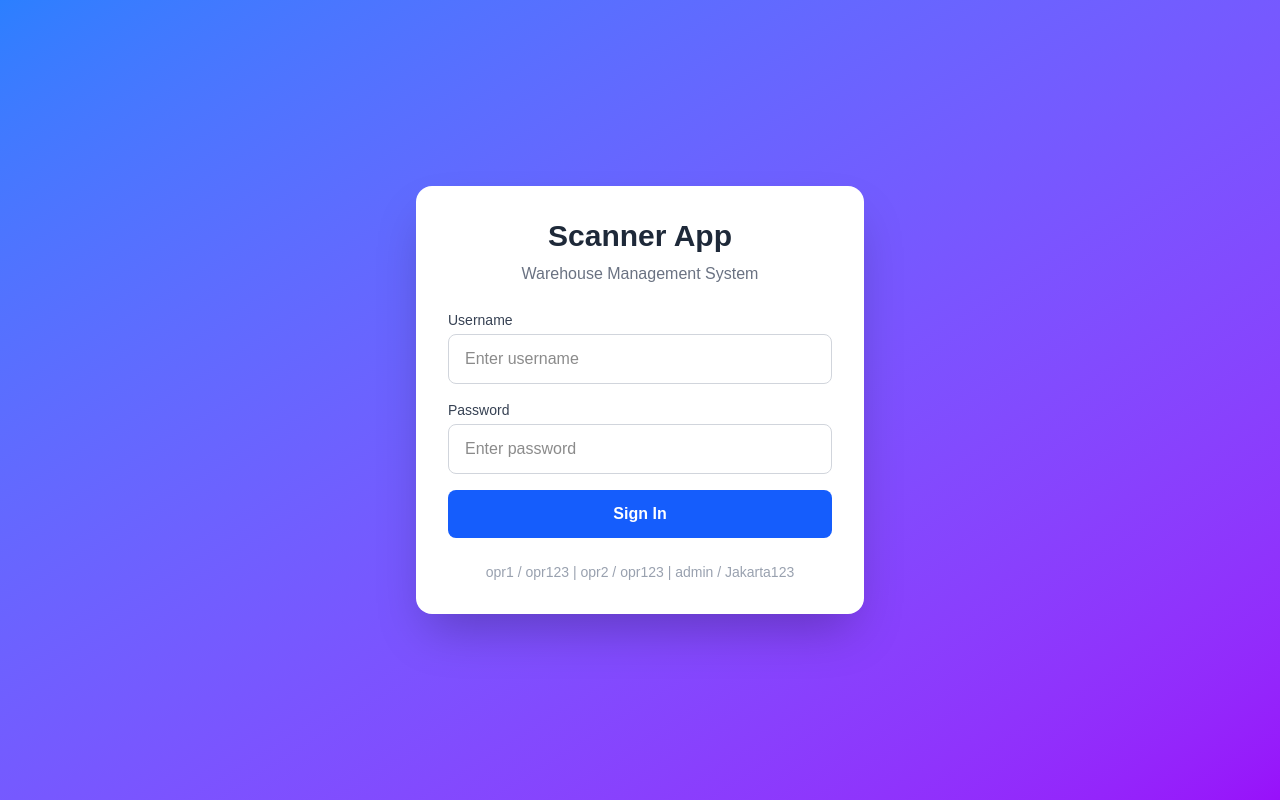
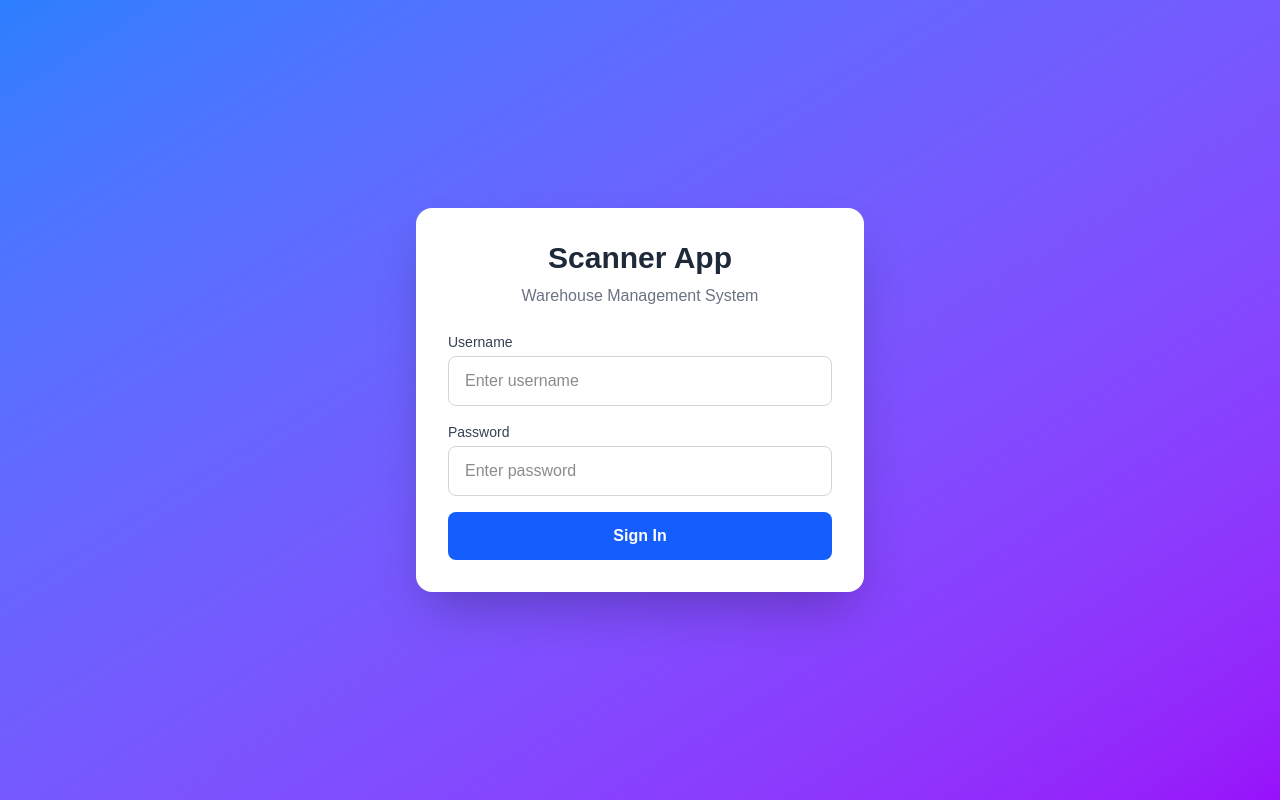
Before and after one commit to danya1830/Donaldson-Migration, a Next.js app: page /login in a window 1280 px wide. Built offline with nearby package versions, Linux system fonts and the light colour scheme.

Commit message:
Remove credentials hint from login page

```diff
--- a/src/app/login/page.tsx
+++ b/src/app/login/page.tsx
@@ -73,10 +73,6 @@ export default function LoginPage() {
           </div>
 
           <LoginForm />
-
-          <p className="mt-6 text-center text-sm text-gray-400">
-            opr1 / opr123 | opr2 / opr123 | admin / Jakarta123
-          </p>
         </div>
       </div>
     </AuthProvider>
```
